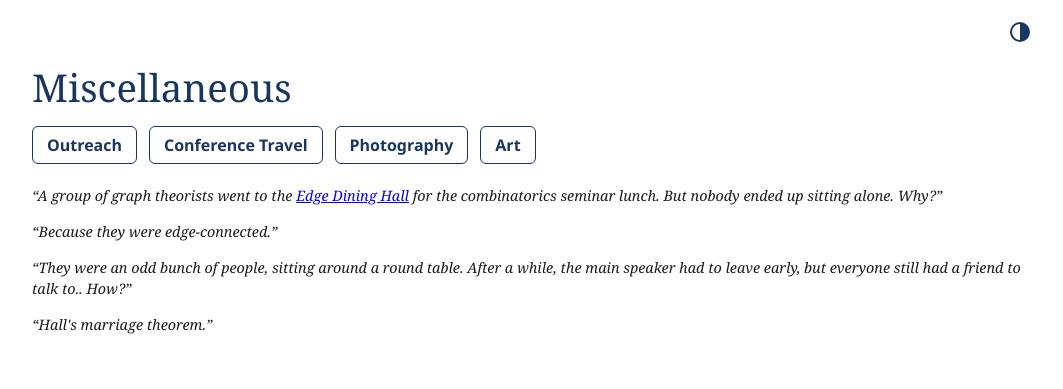
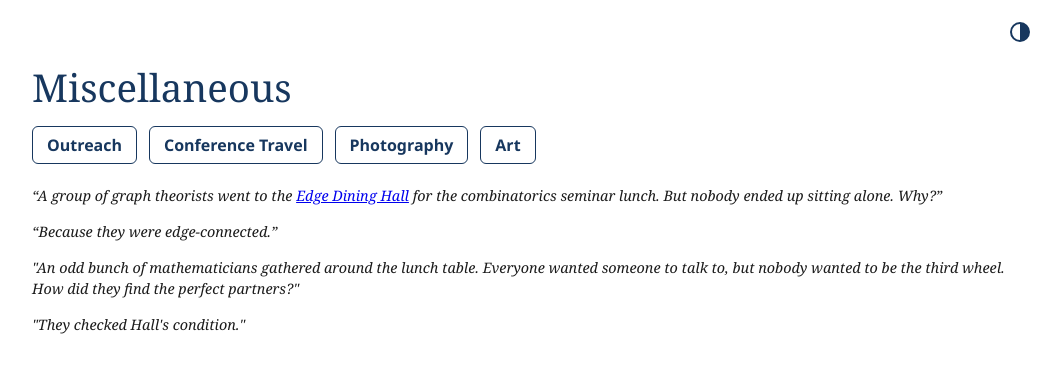
Before and after one commit to sayantanimath/sayantanimath.github.io, a plain HTML site: page pages/Portfolio.html in a window 1280 px wide. Shown: the top 389 px of the page, without its empty margins (108-1171 px from the left). Drawn offline with nearby package versions, Linux system fonts and the light colour scheme.

Commit message:
Update jokes in Portfolio.html for clarity

```diff
--- a/pages/Portfolio.html
+++ b/pages/Portfolio.html
@@ -328,8 +328,8 @@
 	  <div style="font-family: 'Cormorant Garamond', Georgia, serif; font-style: italic; font-size: 0.8em; line-height: 1.5; margin: 1.4em 0;">
   <p>“A group of graph theorists went to the <a href="https://auburn.mydininghub.com/en/location/the-edge-a-t-central-dining" target="_blank" rel="noopener">Edge Dining Hall</a> for the combinatorics seminar lunch. But nobody ended up sitting alone. Why?”</p>
   <p>“Because they were edge-connected.”</p>
-  <p>“They were an odd bunch of people, sitting around a round table. After a while, the main speaker had to leave early, but everyone still had a friend to talk to.. How?”</p>
-  <p>“Hall's marriage theorem.”</p>
+		  <p>"An odd bunch of mathematicians gathered around the lunch table. Everyone wanted someone to talk to, but nobody wanted to be the third wheel. How did they find the perfect partners?"</p>
+<p>"They checked Hall's condition."</p>
 </div>
 
 
```
